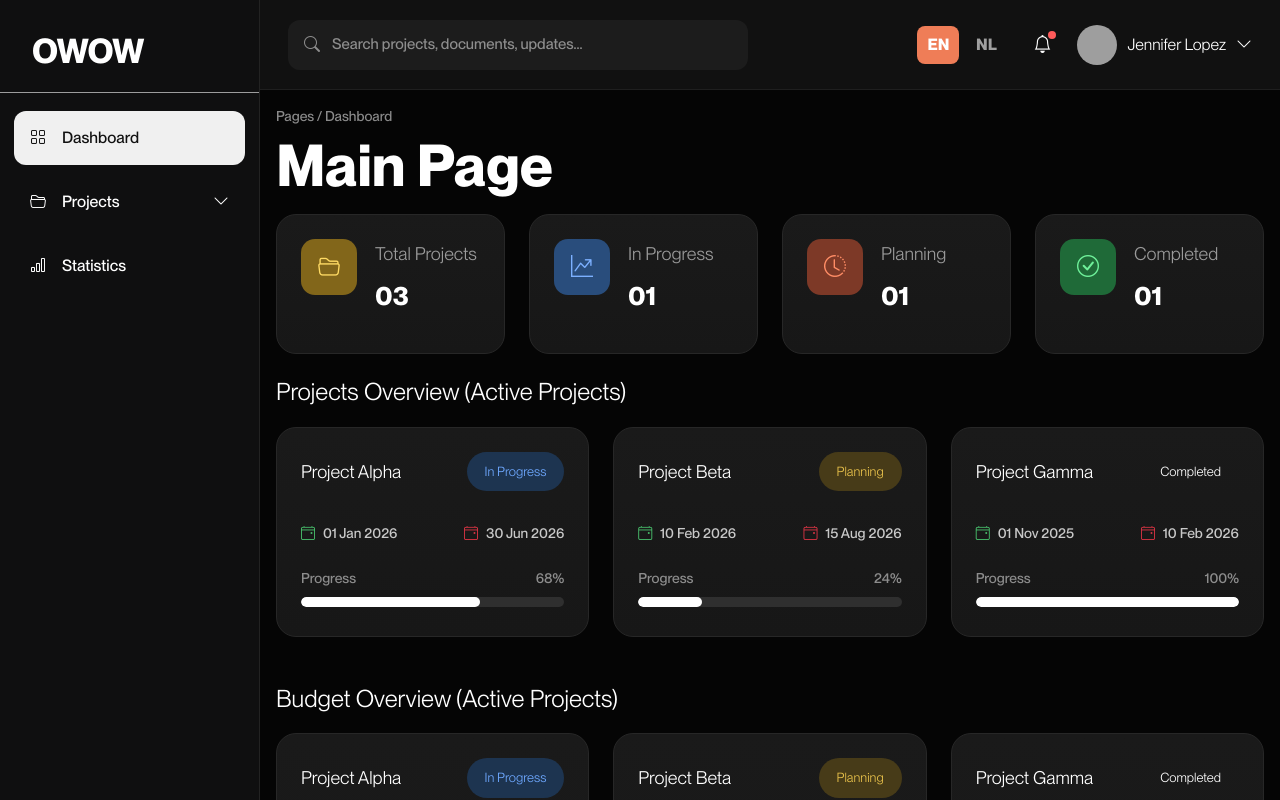
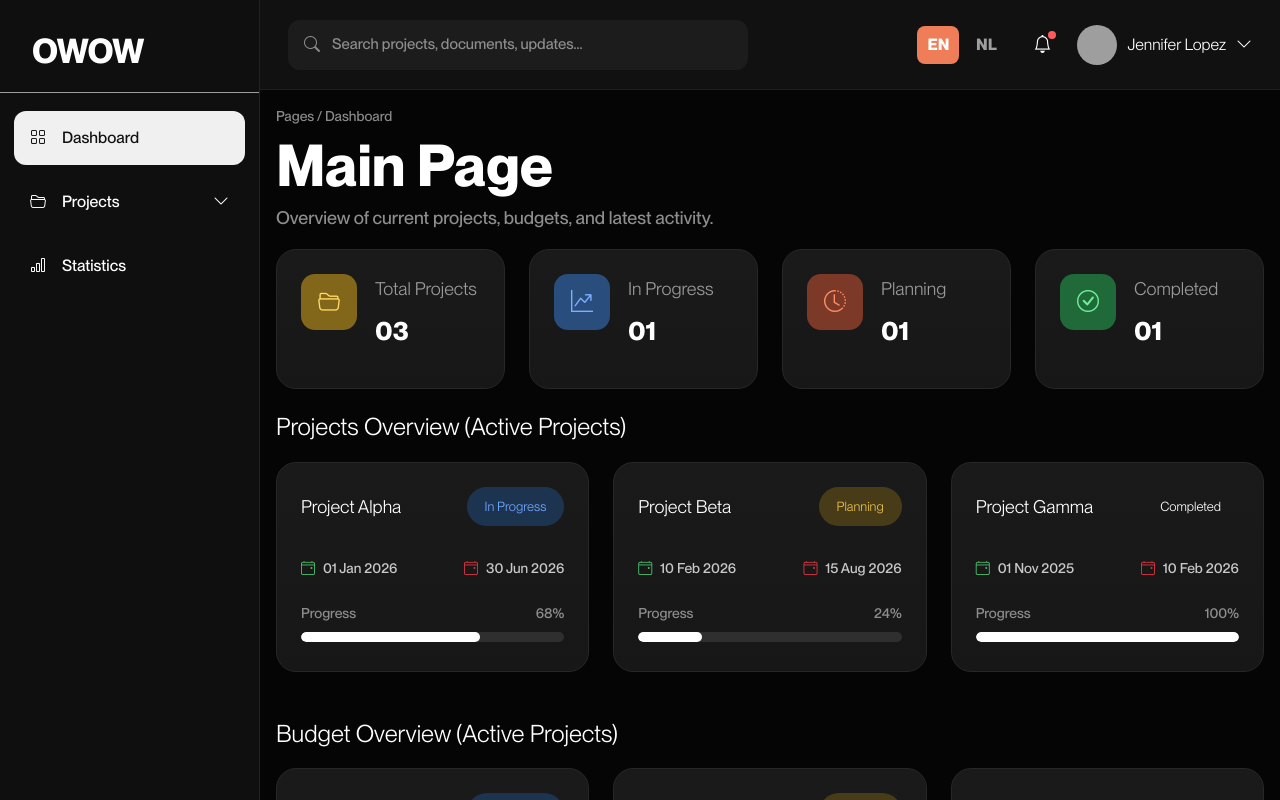
Before and after one commit to MaartjevD/Dashboard-Client-Portal-OWOW, a React (Vite) app: page /dashboard in a window 1280 px wide. Shown: the top 800 px of the page. Built offline with nearby package versions, Linux system fonts and the light colour scheme; grey boxes are pictures that could not be loaded.

Commit message:
update Dashboard Page

```diff
--- a/src/client/Pages/DashboardPage.jsx
+++ b/src/client/Pages/DashboardPage.jsx
@@ -55,7 +55,11 @@ function DashboardPage() {
         <TopNavbar />
 
         <div className="dashboard-content">
-          <PageHeader breadcrumb="Pages / Dashboard" title="Main Page" />
+          <PageHeader
+            breadcrumb="Pages / Dashboard"
+            title="Main Page"
+            subtitle="Overview of current projects, budgets, and latest activity."
+          />
 
           <StatsSection data={stats} />
           <ProjectList projects={mockProjects} />
```
